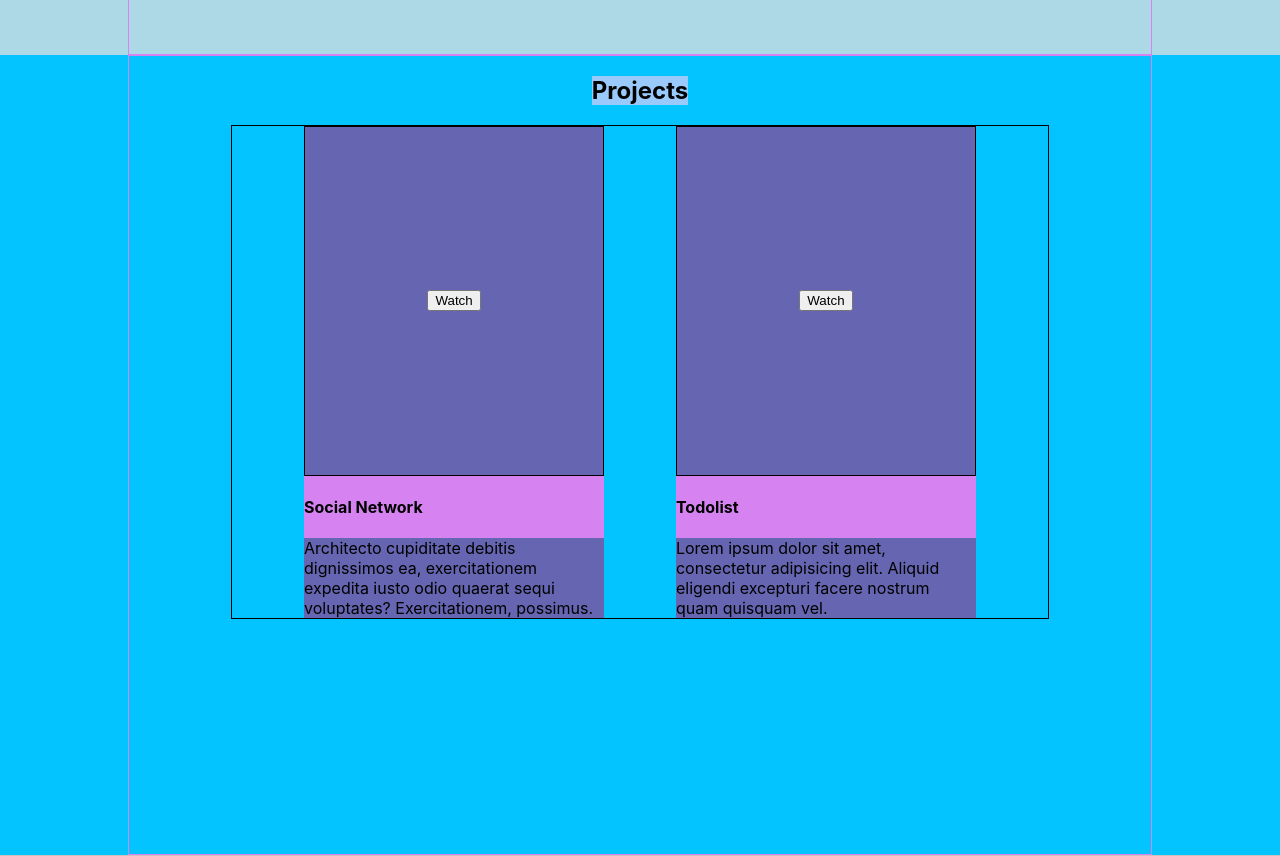
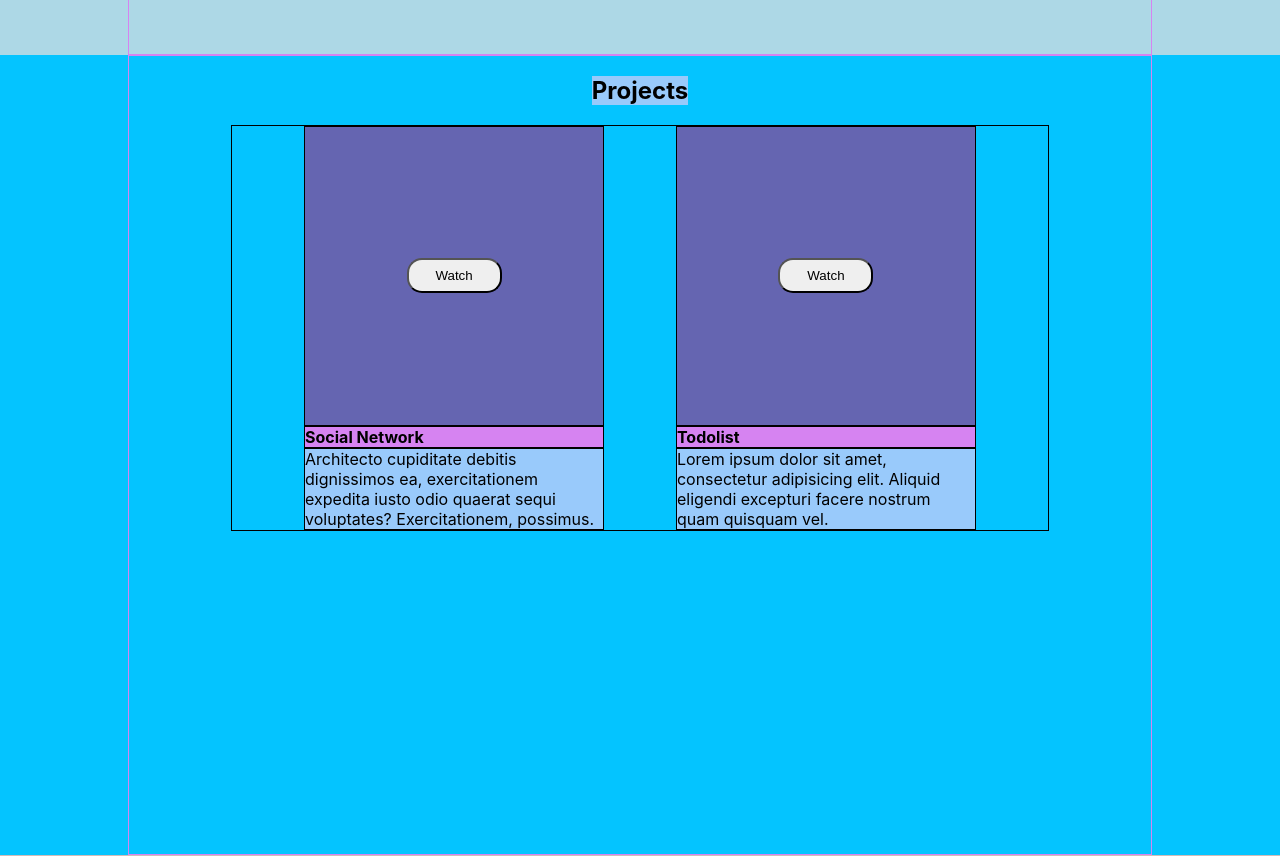
Before and after one commit to Zitz59/portfolio1, a React (Create React App) app: page / in a window 1280 px wide. Shown: the part 1640-2496 px from the top of the page. Built offline with nearby package versions, Linux system fonts and the light colour scheme.

Commit message:
edit styles for Project

```diff
--- a/src/propjects/project/Project.module.css
+++ b/src/propjects/project/Project.module.css
@@ -1,3 +1,7 @@
+h4 {
+    margin: 0
+}
+
 .project {
     width: 300px;
     background-color: #d683f1;
@@ -8,18 +12,26 @@
 
 .projectPic {
     width: 100%;
-    height: 350px;
+    min-height: 300px;
     background-color: #6565b1;
     border: 1px solid;
     display: flex;
     flex-direction: column;
-    justify-content:center;
+    justify-content: center;
     align-items: center;
 }
 
 .projectButton {
+    border-radius: 15px;
+    min-height: 35px;
+    min-width: 95px;
 }
 
-.projectDesc{
-    background-color: #6565b1;
+.projectTitle {
+    border: 1px solid;
 }
+
+.projectDesc {
+    border: 1px solid;
+    background-color: #99cafb;
+}
```
